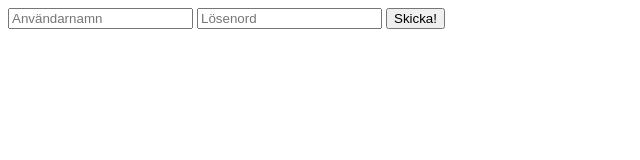
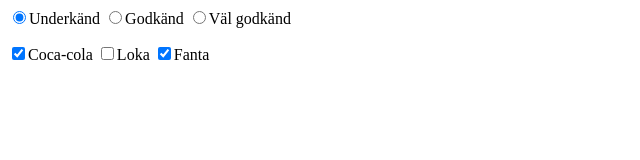
Before and after one commit to devharis/Laboration, a plain HTML site: page index.html in a window 1280 px wide. Shown: the whole page, without its empty margins (0-640 px from the left). Drawn offline with Linux system fonts and the light colour scheme.

Commit message:
Impl. checkboxes/radio

```diff
--- a/index.html
+++ b/index.html
@@ -1,18 +1,21 @@
 <!DOCTYPE html>
 <html lang="sv">
+
 <head>
     <meta charset="utf-8" />
     <title>Index - Standout</title>
 </head>
+
 <body>
-      <form action="" method="POST">
-          <!-- Formulärkontroller -->
-          <input type="text" name="username" placeholder="Användarnamn" />
-          <input type="password" name="password" placeholder="Lösenord" />
+    <input type="radio" name="group1" value="U" checked />Underkänd
+    <input type="radio" name="group1" value="G" />Godkänd
+    <input type="radio" name="group1" value="VG" />Väl godkänd
 
-          <input type="hidden" value="5x10" />
+    <p></p>
 
-          <input type="submit" value="Skicka!" />
-      </form>
+    <input type="checkbox" name="g1[]" value="C" checked />Coca-cola
+    <input type="checkbox" name="g1[]" value="L" />Loka
+    <input type="checkbox" name="g1[]" value="F" checked />Fanta
 </body>
+
 </html>
```
Lines whose indentation alone changed are shown as unchanged.
